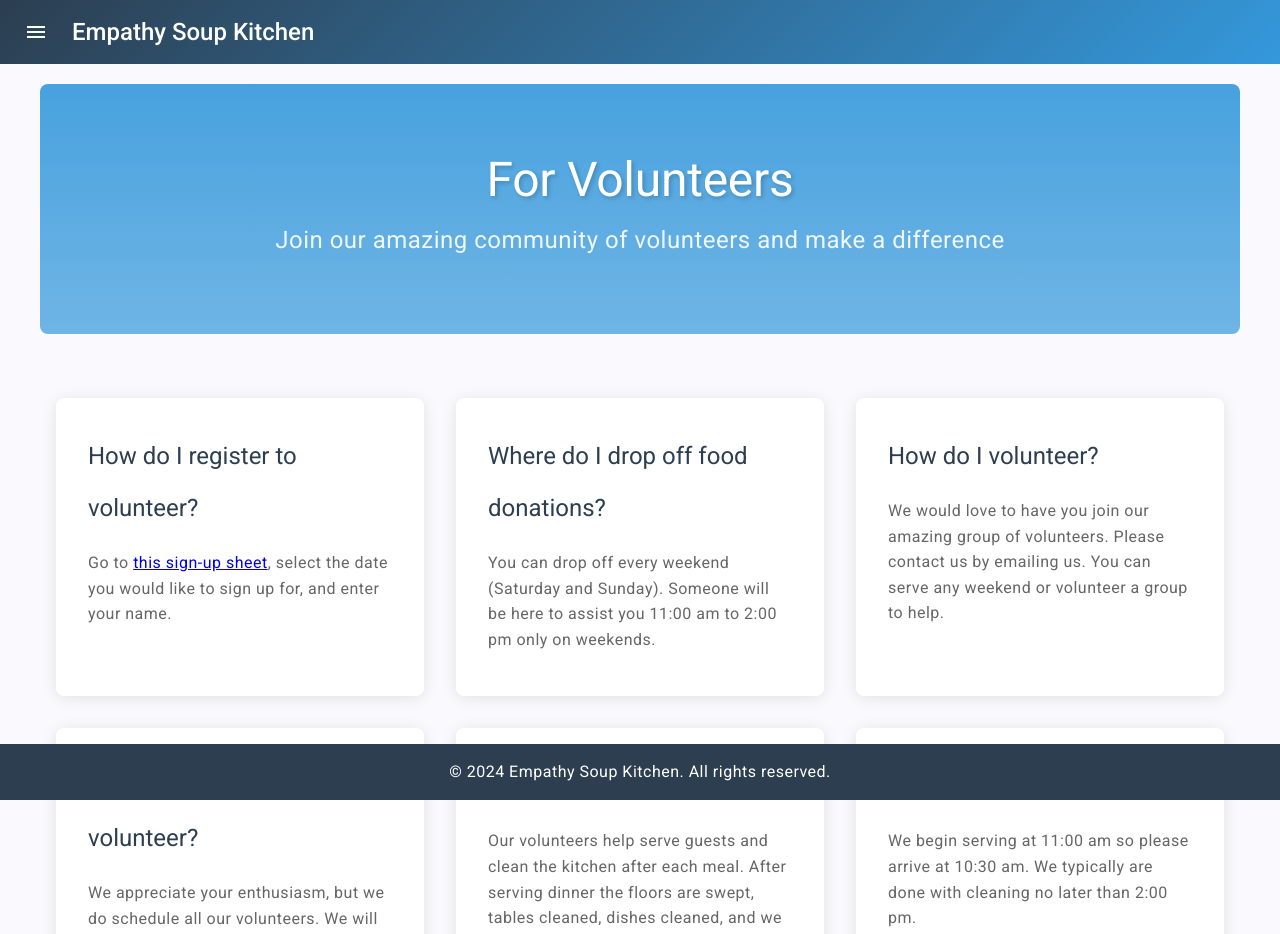
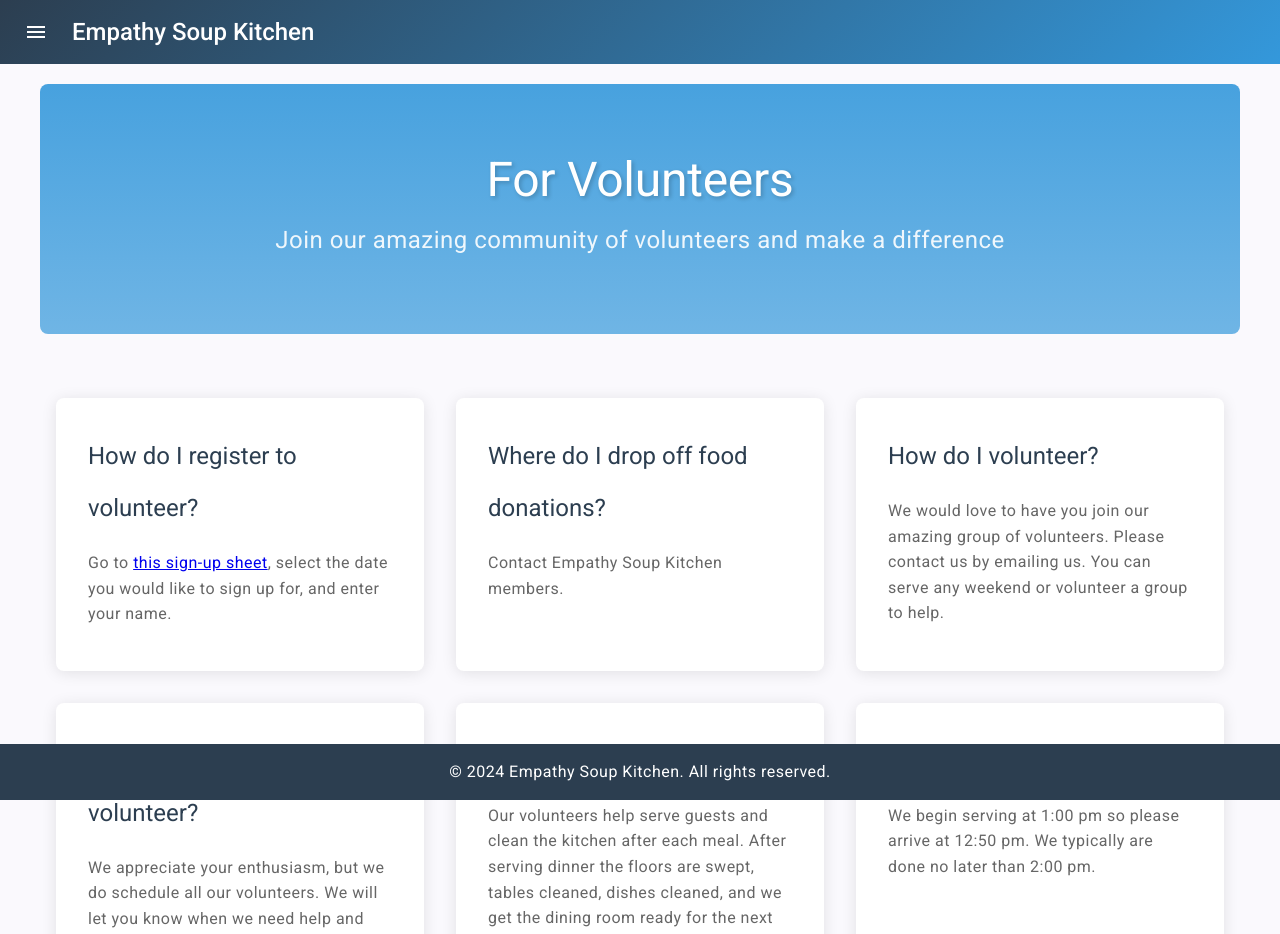
Before and after one commit to adeeb897/empathy-soup-kitchen-web-app, an Angular app: page /volunteers in a window 1280 px wide. Shown: the top 934 px of the page. Built offline with nearby package versions, Linux system fonts and the light colour scheme.

Commit message:
Update volunteer and faq pages text

```diff
--- a/src/app/pages/faqs/faqs.component.html
+++ b/src/app/pages/faqs/faqs.component.html
@@ -6,12 +6,13 @@
 <section class="faqs">
   <div class="faq-item">
     <h2>When are you open?</h2>
-    <p>The soup kitchen opens every weekend (Saturday and Sunday) at 11:00 am and serves until 2:00 pm. You are welcome to arrive anytime during that time. Eating here is like eating at a restaurant. You simply come in, find an open seat, and a volunteer will bring you a great meal.</p>
+    <p>The soup kitchen opens every weekend (Saturday and Sunday) at 1:00 pm and serves until
+      2:00 pm. You are welcome to arrive anytime during that time.</p>
   </div>
 
   <div class="faq-item">
     <h2>Do I have to register?</h2>
-    <p>No one needs to register, and we will not ask your name or any questions.</p>
+    <p>Yes, please contact ESK members or register online.</p>
   </div>
 
   <div class="faq-item">
--- a/src/app/pages/volunteers/volunteers.component.html
+++ b/src/app/pages/volunteers/volunteers.component.html
@@ -7,14 +7,13 @@
   <div class="features">
     <div class="feature">
       <h2>How do I register to volunteer?</h2>
-      <p>Go to <a href="https://tinyurl.com/25z9yuww0">this sign-up sheet</a>,
+      <p>Go to <a href="https://www.signupgenius.com/go/10C0A4DAEA92EA4FFC16-50454986-soup/102277891#/">this sign-up sheet</a>,
       select the date you would like to sign up for, and enter your name.</p>
     </div>
 
     <div class="feature">
       <h2>Where do I drop off food donations?</h2>
-      <p>You can drop off every weekend (Saturday and Sunday).
-        Someone will be here to assist you 11:00 am to 2:00 pm only on weekends.</p>
+      <p>Contact Empathy Soup Kitchen members.</p>
     </div>
 
     <div class="feature">
@@ -40,8 +39,8 @@
 
     <div class="feature">
       <h2>What time should I be there?</h2>
-      <p>We begin serving at 11:00 am so please arrive at 10:30 am.
-        We typically are done with cleaning no later than 2:00 pm.</p>
+      <p>We begin serving at 1:00 pm so please arrive at 12:50 pm.
+        We typically are done no later than 2:00 pm.</p>
     </div>
   </div>
 
```
